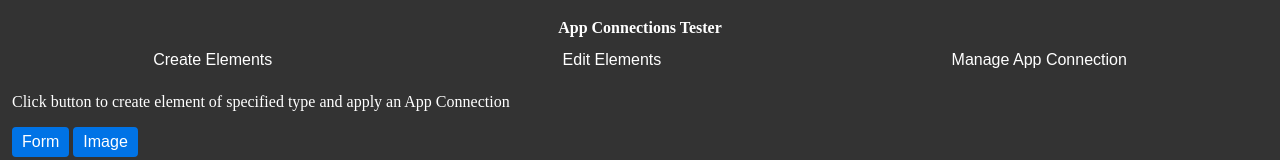
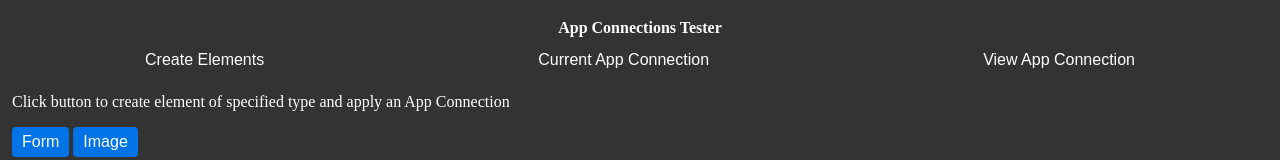
Before and after one commit to Webflow-Examples/app-connections-tester, a React app: page / in a window 1280 px wide. Shown: the top 160 px of the page. Built offline with nearby package versions, Linux system fonts and the light colour scheme.

Commit message:
change link names

```diff
--- a/src/index.tsx
+++ b/src/index.tsx
@@ -150,8 +150,8 @@ const App: React.FC = () => {
       <h1 className="heading">App Connections Tester</h1>
       <Tabs tabItems={[
         {id: Tab.HOME, displayName: 'Create Elements', onClick: () => goToTab(Tab.HOME), isActive: currentTab === Tab.HOME},
-        {id: Tab.EDIT, displayName: 'Edit Elements', onClick: () => goToTab(Tab.EDIT), isActive: currentTab === Tab.EDIT},
-        {id: Tab.MANAGE, displayName: 'Manage App Connection', onClick: () => goToTab(Tab.MANAGE), isActive: currentTab === Tab.MANAGE}
+        {id: Tab.EDIT, displayName: 'Current App Connection', onClick: () => goToTab(Tab.EDIT), isActive: currentTab === Tab.EDIT},
+        {id: Tab.MANAGE, displayName: 'View App Connection', onClick: () => goToTab(Tab.MANAGE), isActive: currentTab === Tab.MANAGE}
       ]}/>
       <div className="pageContainer">
         {currentTab === Tab.HOME && (
```
Also changed, not shown: 1 other file (tests, documents, lock files or other folders).
